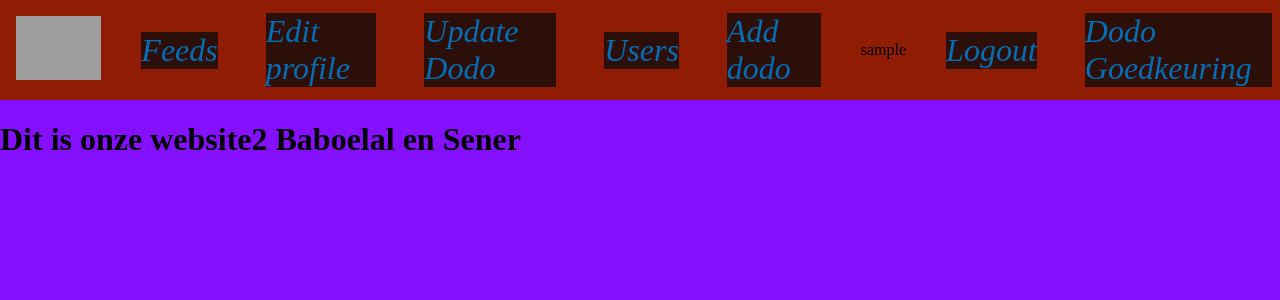
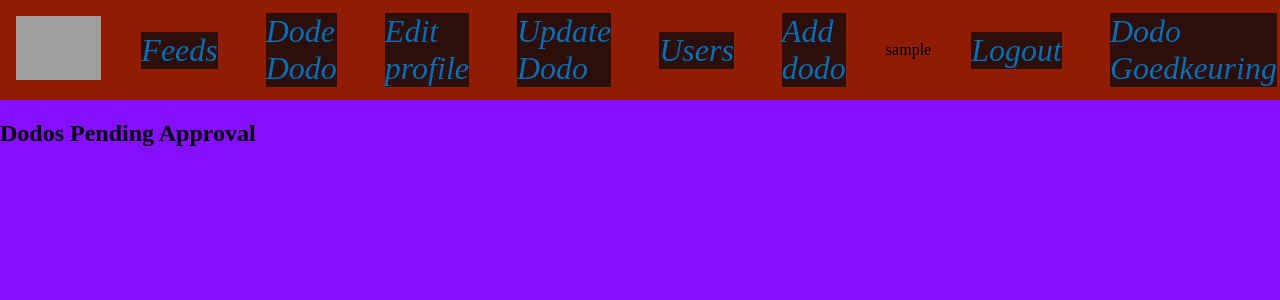
Before and after one commit to RylanRRB/Dodo_Django_Rylan_en_Semih, a Django app: page /dodo_goedkeuring/ in a window 1280 px wide. Shown: the top 300 px of the page. Run offline with Django 5.2, Linux system fonts and the light colour scheme; the visitor is signed in with stand-in values (Sample User, id 1); data that the repository does not hold is empty; grey boxes are pictures that could not be loaded.

Commit message:
pagina_twee = dode dodo

```diff
--- a/dodo/base/templates/base/dodo_goedkeuring.html
+++ b/dodo/base/templates/base/dodo_goedkeuring.html
@@ -1,5 +1,19 @@
 {% extends "base/base.html" %}
 
 {% block content %}
-<h1> Dit is onze website2 {{ last_name }}</h1>
+    <h2>Dodos Pending Approval</h2>
+    <ul>
+        {% for dodo in dodos_pending_approval %}
+            <li>
+                {{ dodo.dodo }} - Alive: {{ dodo.alive }} - Dead Approved: {{ dodo.dead_approved }}<br>
+                Description: {{ dodo.description }}<br>
+                Date of Birth: {{ dodo.date_of_birth }}
+                <form method="POST" action="{% url 'dodo_goedkeuring' %}">
+                    {% csrf_token %}
+                    <input type="hidden" name="dodo_id" value="{{ dodo.id }}">
+                    <button type="submit">Approve</button>
+                </form>
+            </li>
+        {% endfor %}
+    </ul>
 {% endblock content %}
--- a/dodo/base/templates/base/menubalk.html
+++ b/dodo/base/templates/base/menubalk.html
@@ -25,6 +25,7 @@
     <div class="nav-container">
         <p><img src="{% static 'base/img/kat.jpg' %}" alt="DODO"></p>
         <a href="/startpagina" class="nav-item">Feeds</a>
+        <a href="/pagina_twee" class="nav-item">Dode Dodo</a>
         <a href="/user_info" class="nav-item">Edit profile</a>
         <a href="/update_dodo" class="nav-item">Update Dodo</a>
         <a href="/user_list" class="nav-item">Users</a>
--- a/dodo/base/views.py
+++ b/dodo/base/views.py
@@ -55,9 +55,15 @@
     context = {"users": users}
     return render(request, 'base/user_list.html', context)
 
-@login_required #auth (fix)
+@login_required
 def add_dodo(request):
-    dodo_instance, created = Dodo.objects.get_or_create(user=request.user)
+    dodo_instances = Dodo.objects.filter(user=request.user)
+
+    if dodo_instances.exists():
+        dodo_instance = dodo_instances.first()
+    else:
+        # If no Dodo object exists for the user, create a new one
+        dodo_instance = Dodo.objects.create(user=request.user)
 
     if request.method == "POST":
         form = DodoForm(request.POST, instance=dodo_instance)
@@ -71,14 +77,26 @@
     context = {"form": form}
     return render(request, "base/add_dodo.html", context)
 
+
 @staff_member_required
 def dodo_goedkeuring(request):
-    context = {"last_name": "Baboelal en Sener"}
+    dodos_pending_approval = Dodo.objects.filter(alive=False, dead_approved=False)
+
+    if request.method == "POST":
+        dodo_id = request.POST.get("dodo_id")
+        dodo_instance = Dodo.objects.get(pk=dodo_id)
+        dodo_instance.dead_approved = True
+        dodo_instance.dead_approved_by = request.user
+        dodo_instance.save()
+        messages.success(request, "Dodo approved successfully")
+
+    context = {"dodos_pending_approval": dodos_pending_approval}
     return render(request, "base/dodo_goedkeuring.html", context)
+
 
 @login_required
 def update_dodo(request):
-    dodos = Dodo.objects.filter(user=request.user)
+    dodos = Dodo.objects.filter(user=request.user, alive = True)
 
     if request.method == "POST":
         dodo_id = request.POST.get("dodo")
```
Also changed, not shown: dodo/base/templates/base/pagina_twee.html (+10 -1 lines).
